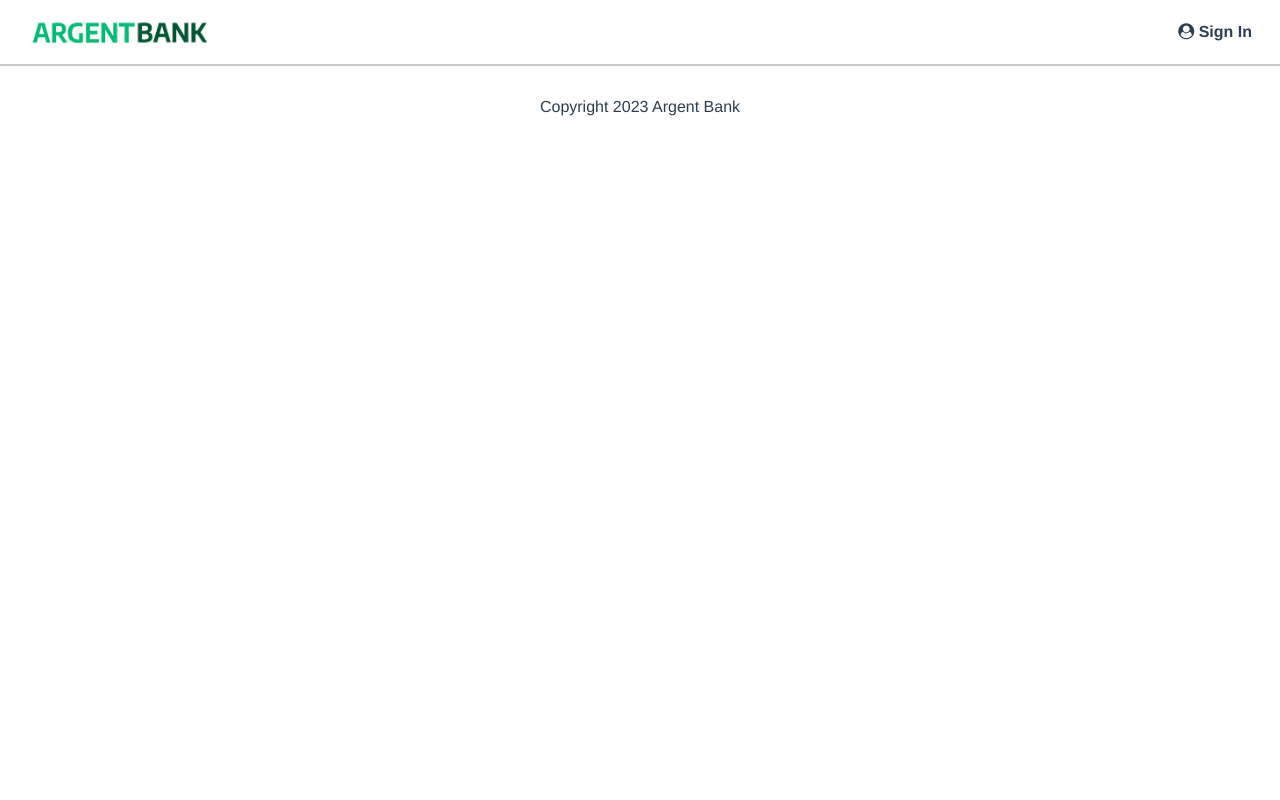
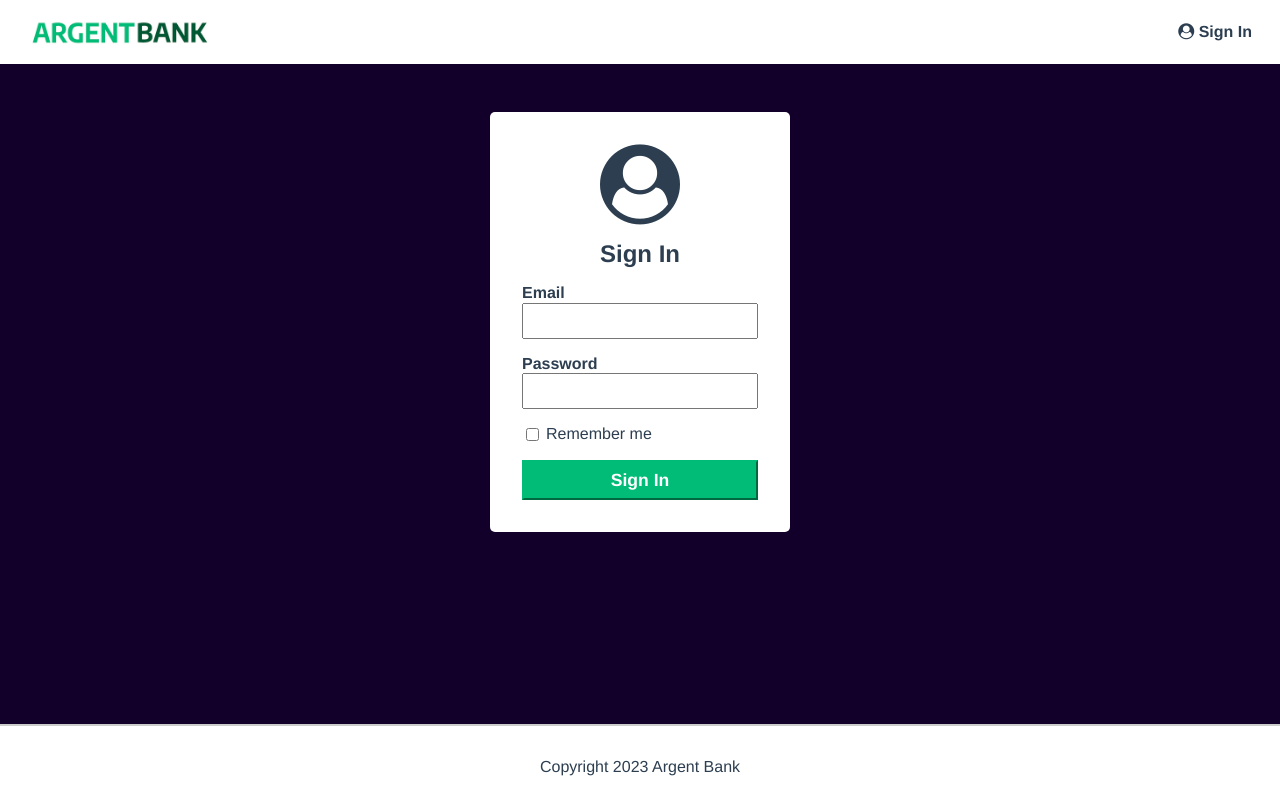
Before and after one commit to Cycle9898/OC_Projet-13_ArgentBank_Front, a React (Vite) app: page /login in a window 1280 px wide. Built offline with nearby package versions, Linux system fonts and the light colour scheme.

Commit message:
feat: Login Page partial integration

```diff
--- a/src/Router.tsx
+++ b/src/Router.tsx
@@ -2,6 +2,7 @@ import { createBrowserRouter,RouterProvider,Outlet,Navigate } from "react-router
 import Header from "./components/Header";
 import Footer from "./components/Footer";
 import HomePage from "./pages/HomePage";
+import LoginPage from "./pages/LoginPage";
 
 //Layout component for SPA to add header and footer on all pages
 function Layout() {
@@ -25,7 +26,7 @@ const defineRoutes = createBrowserRouter([
       },
       {
         path: "/login",
-        element: ""
+        element: <LoginPage />
       },
       {
         path: "/profile",
--- /dev/null
+++ b/src/pages/LoginPage.tsx
@@ -0,0 +1,68 @@
+import { useState } from "react";
+
+function LoginPage() {
+    // Handle all input values and form control with useState Hook (local state) and some functions
+    const [emailInput,setEmailInput] = useState<string>("");
+    const [isEmailValid,setEmailValid] = useState<boolean | null>(null);
+    const [passwordInput,setPasswordInput] = useState<string>("");
+    const [isRememberInput,setRememberInput] = useState<boolean>(false);
+
+    const handleEmailInput = (event: React.ChangeEvent<HTMLInputElement>) => {
+        setEmailInput(event.target.value);
+
+        // Check if email is valid and store it value in local state
+        const checkEmailValid: boolean = /^[\w-.]+@([\w-]+\.)+[\w-]{2,6}$/.test(event.target.value);
+        if (event.target.value === "") {
+            setEmailValid(null);
+        } else {
+            setEmailValid(checkEmailValid);
+        }
+    };
+
+    const handlePasswordInput = (event: React.ChangeEvent<HTMLInputElement>) => setPasswordInput(event.target.value);
+
+    const handleRememberInput = () => setRememberInput((previousState) => !previousState);
+
+    const handleForm = (event: React.FormEvent<HTMLFormElement>) => {
+        event.preventDefault();
+
+        if (isEmailValid) {
+            //TODO
+        }
+    }
+
+    return (
+        <main className="bg-dark">
+            <section className="sign-in-content">
+                <span className="fa fa-user-circle sign-in-content__icon"></span>
+                <h1>Sign In</h1>
+
+                <form onSubmit={(event) => handleForm(event)}>
+                    <div className="input-wrapper">
+                        <label htmlFor="email">Email</label>
+                        <input type="email" id="email" value={emailInput}
+                            onChange={(event) => handleEmailInput(event)} />
+                        {!isEmailValid && isEmailValid !== null &&
+                            <span className="input-error">Veuillez entrer une adresse email valide</span>}
+                    </div>
+
+                    <div className="input-wrapper">
+                        <label htmlFor="password">Password</label>
+                        <input type="password" id="password" value={passwordInput}
+                            onChange={(event) => handlePasswordInput(event)} />
+                    </div>
+
+                    <div className="input-remember">
+                        <input type="checkbox" id="remember-me" checked={isRememberInput}
+                            onChange={handleRememberInput} />
+                        <label htmlFor="remember-me">Remember me</label>
+                    </div>
+
+                    <button className="sign-in-content__button">Sign In</button>
+                </form>
+            </section>
+        </main>
+    );
+}
+
+export default LoginPage;
--- a/src/style/SASS/main.scss
+++ b/src/style/SASS/main.scss
@@ -20,3 +20,4 @@
 //Pages
 
 @import './pages/home-page';
+@import './pages/login-page';
--- /dev/null
+++ b/src/style/SASS/pages/_login-page.scss
@@ -0,0 +1,64 @@
+/* Login Page */
+
+.sign-in-content {
+    background-color: white;
+    width: 300px;
+    border-radius: 5px;
+    margin: auto;
+    margin-top: 3rem;
+    padding: 2rem;
+
+    &__icon {
+        font-size: 5rem;
+    }
+
+    h1 {
+        margin: 0.67em 0;
+        font-size: 1.5em;
+    }
+
+    &__button {
+        width: 100%;
+        padding: 8px;
+        margin-top: 1rem;
+        border-color: $main-color;
+        background-color: $main-color;
+        color: #fff;
+        cursor: pointer;
+        @include font-set(1.1rem, bold);
+    }
+}
+
+.input-wrapper {
+    display: flex;
+    flex-direction: column;
+    text-align: left;
+    margin-bottom: 1rem;
+
+    label {
+        font-weight: bold;
+    }
+
+    input {
+        padding: 5px;
+        font-size: 1.2rem;
+    }
+
+    .input-error {
+        color: red;
+        margin-top: 3px;
+        font-size: 0.8rem;
+    }
+}
+
+.input-remember {
+    display: flex;
+
+    label {
+        margin-left: 0.25rem;
+    }
+
+    input {
+        margin: 3px 3px 3px 4px;
+    }
+}
```
